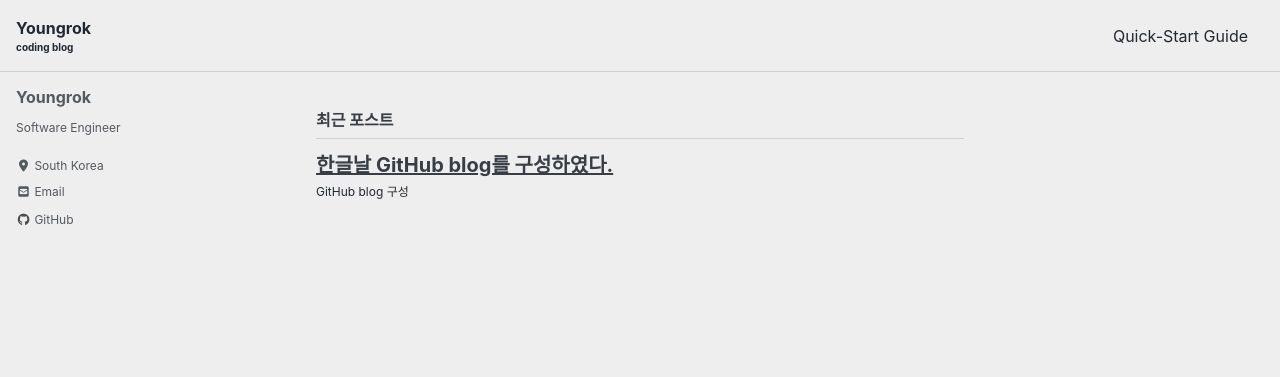
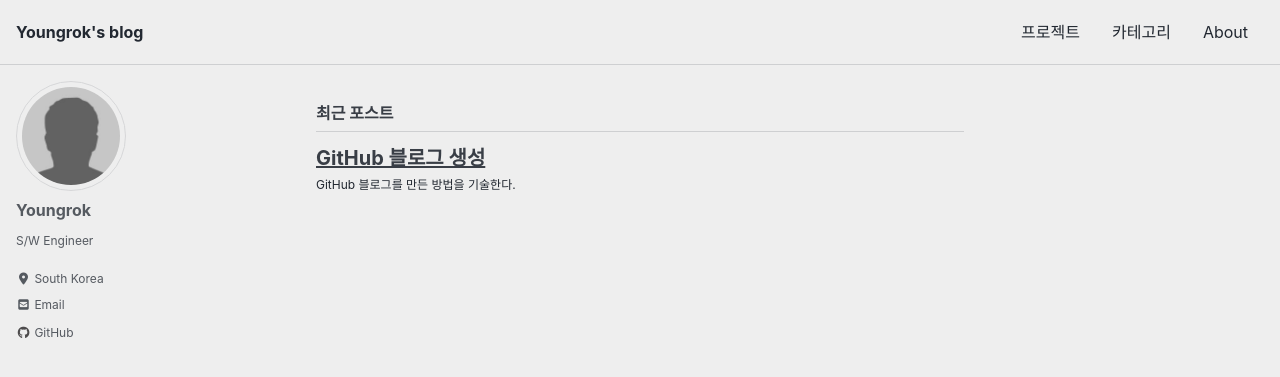
Before and after one commit to yrpark99/yrpark99.github.io, a Jekyll site: the page built from index.html, in a window 1280 px wide and 900 px high. Shown: the top 377 px of the window. Built offline with Jekyll 4.4.1, drawn with Linux system fonts in a browser that asks for light colours; cached includes are drawn as plain includes; nearby versions of some CDN libraries; the list of posts is cut into pages by our own code; some of the changed text lies outside the part shown.

Commit message:
Add navigation menu

```diff
--- a/_config.yml
+++ b/_config.yml
@@ -16,10 +16,10 @@ minimal_mistakes_skin    : "air" # "air", "aqua", "contrast", "dark", "default",
 
 # Site Settings
 locale                   : "ko-KR"
-title                    : "Youngrok"
+title                    : "Youngrok's blog"
 title_separator          : "-"
-subtitle                 : "coding blog"
-name                     : "Youngrok's coding blog"
+subtitle                 : #
+name                     : "Youngrok's blog"
 description              : "blog site"
 url                      : "https://yrpark99.github.io"
 baseurl                  : # the subpath of your site, e.g. "/blog"
@@ -108,8 +108,8 @@ analytics:
 # Site Author
 author:
   name             : "Youngrok"
-  avatar           : # path of avatar image, e.g. "/assets/images/bio-photo.jpg"
-  bio              : "Software Engineer"
+  avatar           : "/assets/images/bio-photo.jpg"
+  bio              : "S/W Engineer"
   location         : "South Korea"
   email            :
   links:
@@ -196,9 +196,9 @@ sass:
 
 # Outputting
 permalink: /:categories/:title/
-paginate: 5 # amount of posts to show
+paginate: 10 # amount of posts to show
 paginate_path: /page:num/
-timezone: # https://en.wikipedia.org/wiki/List_of_tz_database_time_zones
+timezone: Asia/Seoul
 
 
 # Plugins (previously gems:)
@@ -267,4 +267,4 @@ defaults:
       read_time: false
       comments: # true
       share: true
-      related: true
+      related: false
--- a/_data/navigation.yml
+++ b/_data/navigation.yml
@@ -1,12 +1,8 @@
 # main links
 main:
-  - title: "Quick-Start Guide"
-    url: https://mmistakes.github.io/minimal-mistakes/docs/quick-start-guide/
-  # - title: "About"
-  #   url: https://mmistakes.github.io/minimal-mistakes/about/
-  # - title: "Sample Posts"
-  #   url: /year-archive/
-  # - title: "Sample Collections"
-  #   url: /collection-archive/
-  # - title: "Sitemap"
-  #   url: /sitemap/
+  - title: "프로젝트"
+    url: /project/
+  - title: "카테고리"
+    url: /categories/
+  - title: "About"
+    url: /about/
--- a/_posts/2019-10-09-first.md
+++ b/_posts/2019-10-09-first.md
@@ -1,8 +1,11 @@
 ---
-title: "한글날 GitHub blog를 구성하였다."
+title: "GitHub 블로그 생성"
+category: jekyll
+toc: true
+toc_label: "이 페이지 목차"
 ---
 
-# GitHub blog 구성
+GitHub 블로그를 만든 방법을 기술한다.
 
 ## GitHub 저장소 생성
 GitHub page에 로그인 한 후, `USERNAME.github.io` 와 같은 이름으로 생성하면 된다고 하여, yrpark99.github.io 이름으로 저장소를 생성하였다. 별도의 파일은 추가하지 않아서 empty 상태로 생성되었다.
```
Also changed, not shown: other parts of _posts/2019-10-09-first.md (+1 -1 lines), _pages/about.md (added, +8 -0 lines), _pages/category-archive.md (added, +6 -0 lines), _pages/project.md (added, +12 -0 lines), assets/images/bio-photo.jpg (added).
